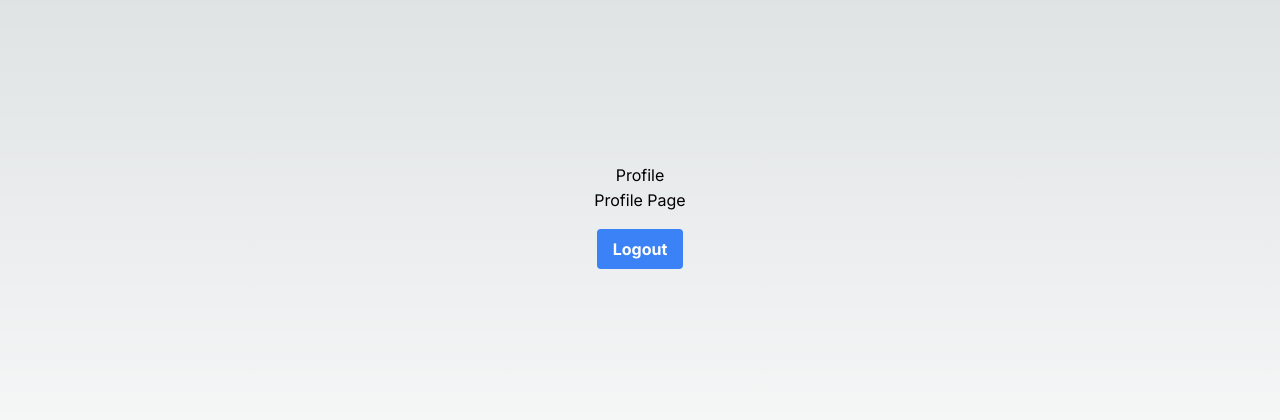
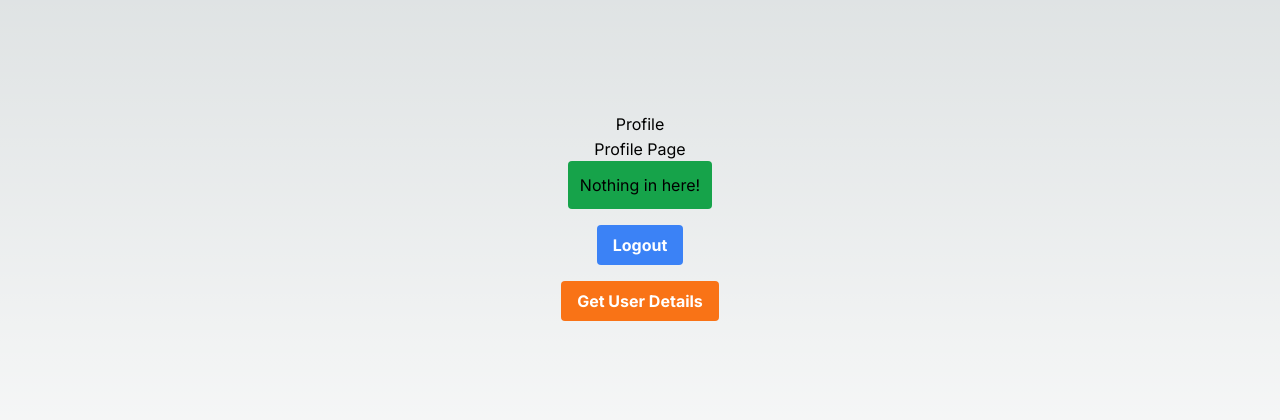
Before and after one commit to iamimran/nextjs-auth, a Next.js app: page /profile in a window 1280 px wide. Shown: the part 184-604 px from the top of the page. Built offline with nearby package versions, Linux system fonts and the light colour scheme.

Commit message:
1. adds middleware 2. adds me route and getuserdetails methods

```diff
--- /dev/null
+++ b/src/app/api/users/me/route.ts
@@ -0,0 +1,17 @@
+import { connect } from "@/dbConfig/dbConfig";
+import { getDataFromToken } from "@/helpers/getDataFromToken";
+import User from "@/models/userModel";
+import { NextRequest, NextResponse } from "next/server";
+
+connect();
+
+export async function GET(request: NextRequest) {
+  try {
+    const userId = await getDataFromToken(request);
+    const user = await User.findById(userId).select("-password");
+
+    return NextResponse.json({ message: "User found", data: user });
+  } catch (error: any) {
+    return NextResponse.json({});
+  }
+}
--- a/src/app/profile/page.tsx
+++ b/src/app/profile/page.tsx
@@ -2,10 +2,12 @@
 import axios from "axios";
 import Link from "next/link";
 import { useRouter } from "next/navigation";
+import { useState } from "react";
 import toast from "react-hot-toast";
 
 export default function ProfilPage() {
   const router = useRouter();
+  const [currentUser, setCurrentUser] = useState("nothing");
   const logout = async () => {
     try {
       await axios.get("/api/users/logout");
@@ -16,18 +18,36 @@ export default function ProfilPage() {
       console.log("LOGOUT FAILED: ", error.message);
     }
   };
+
+  const getUserDetails = async () => {
+    const response = await axios.get("/api/users/me");
+    console.log("USER DATA: ", response.data);
+    setCurrentUser(response.data.data._id);
+  };
   return (
     <div className="flex flex-col items-center justify-center min-h-screen py-2">
       <h1>Profile</h1>
       <hr />
       <p>Profile Page</p>
-      <hr />
+      <h2 className="p-3 rounded bg-green-600">
+        {currentUser === "nothing" ? (
+          "Nothing in here!"
+        ) : (
+          <Link href={`/profile/${currentUser}`}>{currentUser}</Link>
+        )}
+      </h2>
       <button
         onClick={logout}
         className="mt-4 bg-blue-500 hover:bg-blue-700 text-white font-bold py-2 px-4 rounded"
       >
         Logout
       </button>
+      <button
+        onClick={getUserDetails}
+        className="mt-4 bg-orange-500 hover:bg-orange-700 text-white font-bold py-2 px-4 rounded"
+      >
+        Get User Details
+      </button>
     </div>
   );
 }
--- /dev/null
+++ b/src/helpers/getDataFromToken.ts
@@ -0,0 +1,15 @@
+import jwt from "jsonwebtoken";
+import { NextRequest } from "next/server";
+
+export const getDataFromToken = (request: NextRequest) => {
+  try {
+    const encodedToken = request.cookies.get("token")?.value || "";
+    const decodedToken: any = jwt.verify(
+      encodedToken,
+      process.env.TOKEN_SECRET!
+    );
+    return decodedToken.id;
+  } catch (error: any) {
+    throw new Error(error.message);
+  }
+};
```
